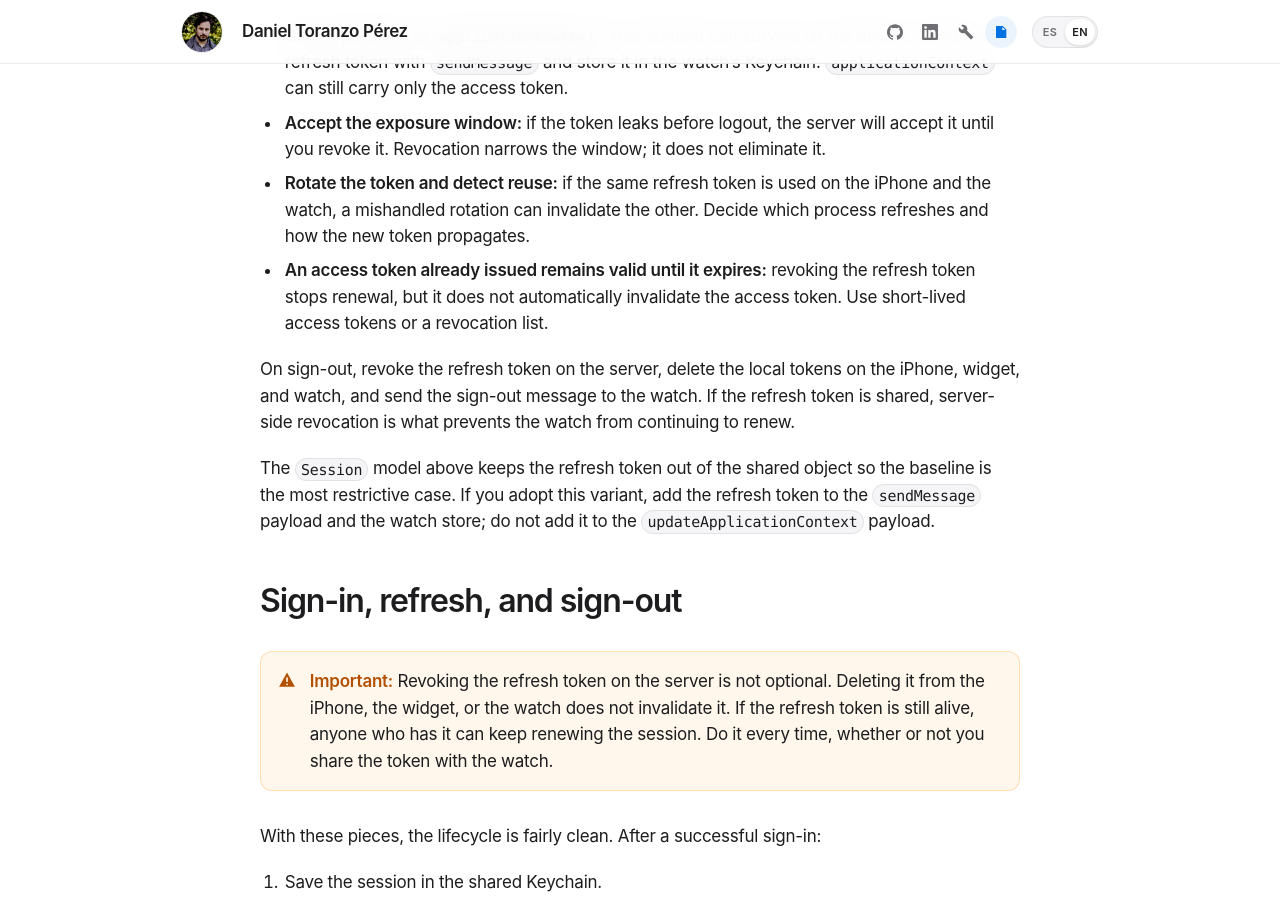
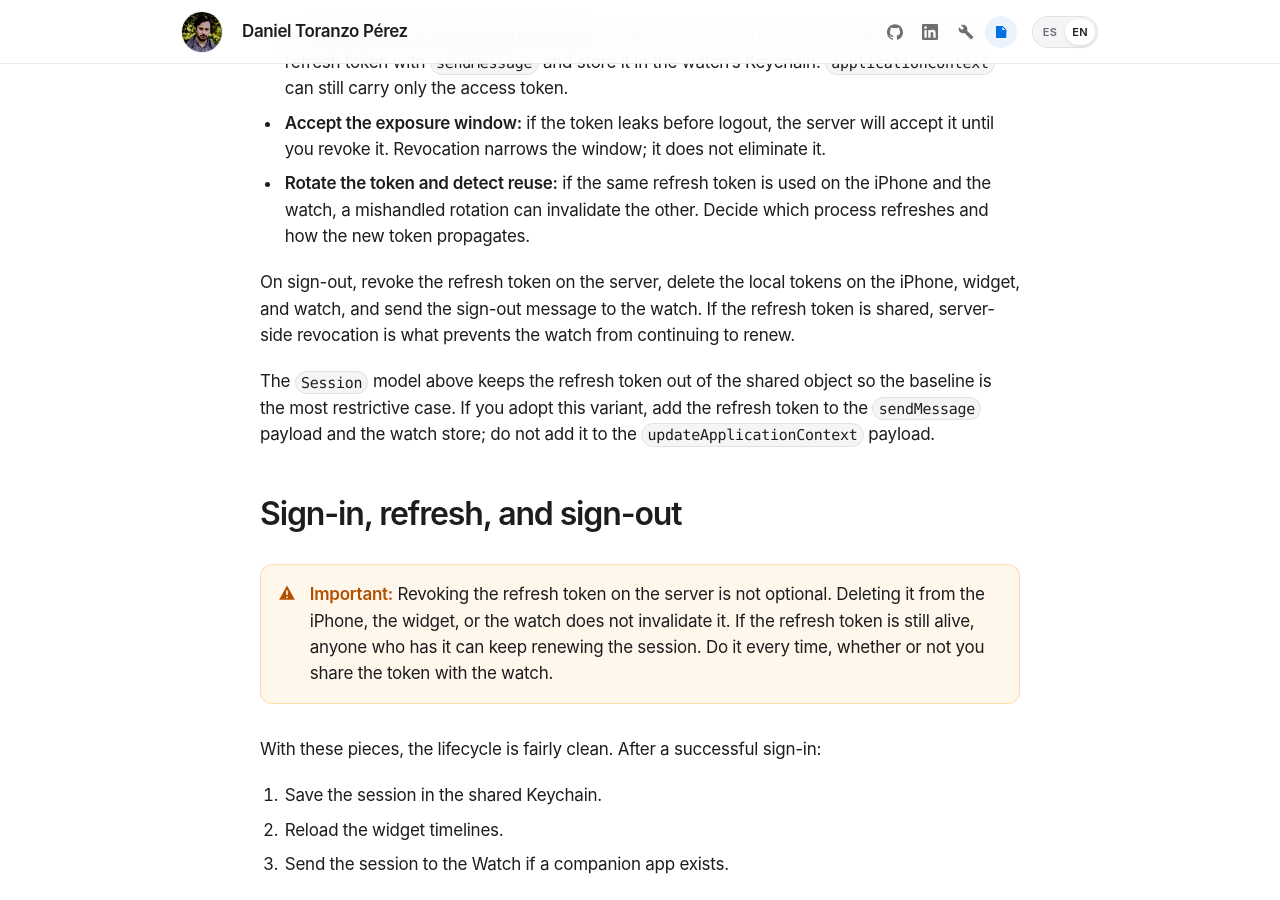
Before and after one commit to obocat/daniel_toranzo_perez, a Jekyll site: the page built from _posts/2026-11-16-sesion-compartida-widgets-apple-watch-keychain.markdown, in a window 1280 px wide and 900 px high, scrolled down 8983 px. Built offline with Jekyll 4.4.1, drawn with Linux system fonts in a browser that asks for light colours.

Commit message:
docs: remove redundant access token caveat (#33)

```diff
--- a/_posts/2026-11-16-sesion-compartida-widgets-apple-watch-keychain.markdown
+++ b/_posts/2026-11-16-sesion-compartida-widgets-apple-watch-keychain.markdown
@@ -262,7 +262,6 @@ No hacen falta tokens por dispositivo. Puedes dar al reloj el mismo refresh toke
 - **No lo persistas en `applicationContext`:** ese contexto puede sobrevivir en el dispositivo. Envía el refresh token con `sendMessage` y guárdalo en el Keychain del reloj. El `applicationContext` puede seguir llevando solo el access token.
 - **Asume la ventana de exposición:** si el token se filtra antes del logout, el servidor lo aceptará hasta que lo revoques. La revocación reduce la ventana, no la elimina.
 - **Rota el token y detecta la reutilización:** si el mismo refresh token se usa en iPhone y reloj, una rotación mal llevada puede invalidar al otro. Decide qué proceso renueva y cómo se propaga el token nuevo.
-- **El access token ya emitido sigue vivo hasta que caduque:** la revocación del refresh token impide renovar, pero no invalida automáticamente el access token. Usa access tokens cortos o una lista de revocación.
 
 Al cerrar sesión, revoca el refresh token en el servidor, borra los tokens locales del iPhone, el widget y el reloj, y envía el mensaje de cierre al reloj. Si el refresh token se comparte, la revocación en servidor es lo que impide que el reloj siga renovando.
 
@@ -579,7 +578,6 @@ You do not need per-device tokens. You can give the watch the same refresh token
 - **Do not persist it in `applicationContext`:** that context can survive on the device. Send the refresh token with `sendMessage` and store it in the watch's Keychain. `applicationContext` can still carry only the access token.
 - **Accept the exposure window:** if the token leaks before logout, the server will accept it until you revoke it. Revocation narrows the window; it does not eliminate it.
 - **Rotate the token and detect reuse:** if the same refresh token is used on the iPhone and the watch, a mishandled rotation can invalidate the other. Decide which process refreshes and how the new token propagates.
-- **An access token already issued remains valid until it expires:** revoking the refresh token stops renewal, but it does not automatically invalidate the access token. Use short-lived access tokens or a revocation list.
 
 On sign-out, revoke the refresh token on the server, delete the local tokens on the iPhone, widget, and watch, and send the sign-out message to the watch. If the refresh token is shared, server-side revocation is what prevents the watch from continuing to renew.
 
```
